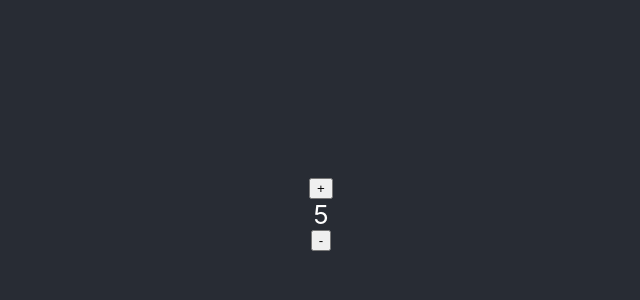
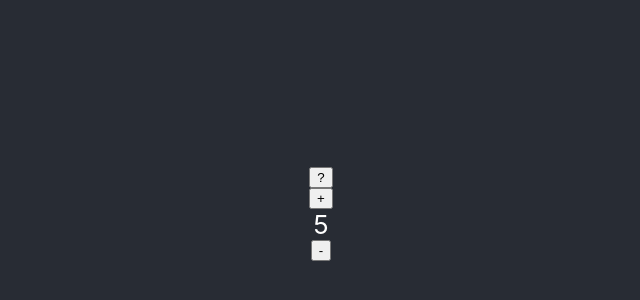
Before and after one commit to in-the-keyhole/react-workshop-javascript-steps, a React (Create React App) app: page / in a window 1280 px wide. Shown: the part 186-486 px from the top of the page, without its empty margins (319-959 px from the left). Built offline with nearby package versions, Linux system fonts and the light colour scheme.

Commit message:
added counter button component

```diff
--- a/src/App.js
+++ b/src/App.js
@@ -1,5 +1,17 @@
 import React from "react";
 import "./App.css";
+
+function CounterButton() {
+  return (
+    <button
+      onClick={() => {
+        // TODO
+      }}
+    >
+      ?
+    </button>
+  );
+}
 
 function App() {
   const [count, setCount] = React.useState(0);
@@ -11,6 +23,7 @@ function App() {
   return (
     <div className="App">
       <header className="App-header">
+        <CounterButton />
         <button
           onClick={() => {
             setCount(count + 1);
```
